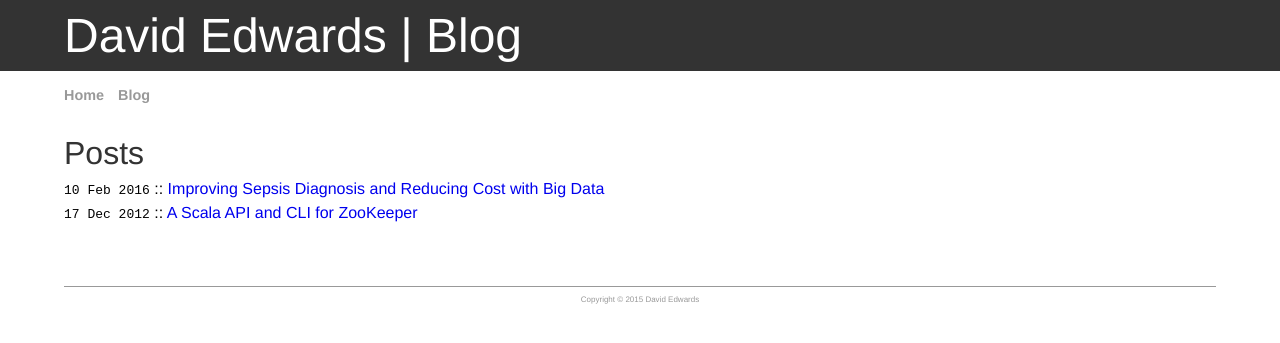
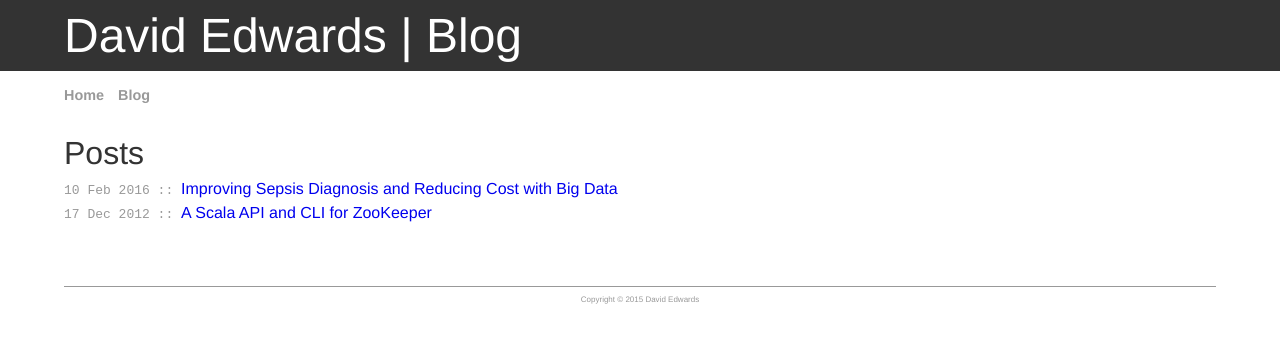
Before and after one commit to davidledwards/davidledwards.github.io, a Jekyll site: the page built from blog/index.html, in a window 1280 px wide. Shown: the top 343 px of the page. Built offline with Jekyll 4.4.1, drawn with Linux system fonts in a browser that asks for light colours.

Commit message:
make date lighter color

```diff
--- a/blog/index.html
+++ b/blog/index.html
@@ -6,7 +6,7 @@ title: David Edwards | Blog
 <ul class="posts">
   {% for post in site.posts %}
   <li>
-    <span class="date">{{ post.date | date_to_string }}</span> :: <a href="{{ post.url }}" title="{{ post.topic }}">{{ post.topic }}</a>
+    <span class="date">{{ post.date | date_to_string }} :: </span><a href="{{ post.url }}" title="{{ post.topic }}">{{ post.topic }}</a>
   </li>
   {% endfor %}
 </ul>
--- a/css/main.css
+++ b/css/main.css
@@ -99,6 +99,7 @@ ul.posts li {
 
 ul.posts li .date {
   font-family: Monospace;
+  color: #999999;
 }
 
 p.date {
```
